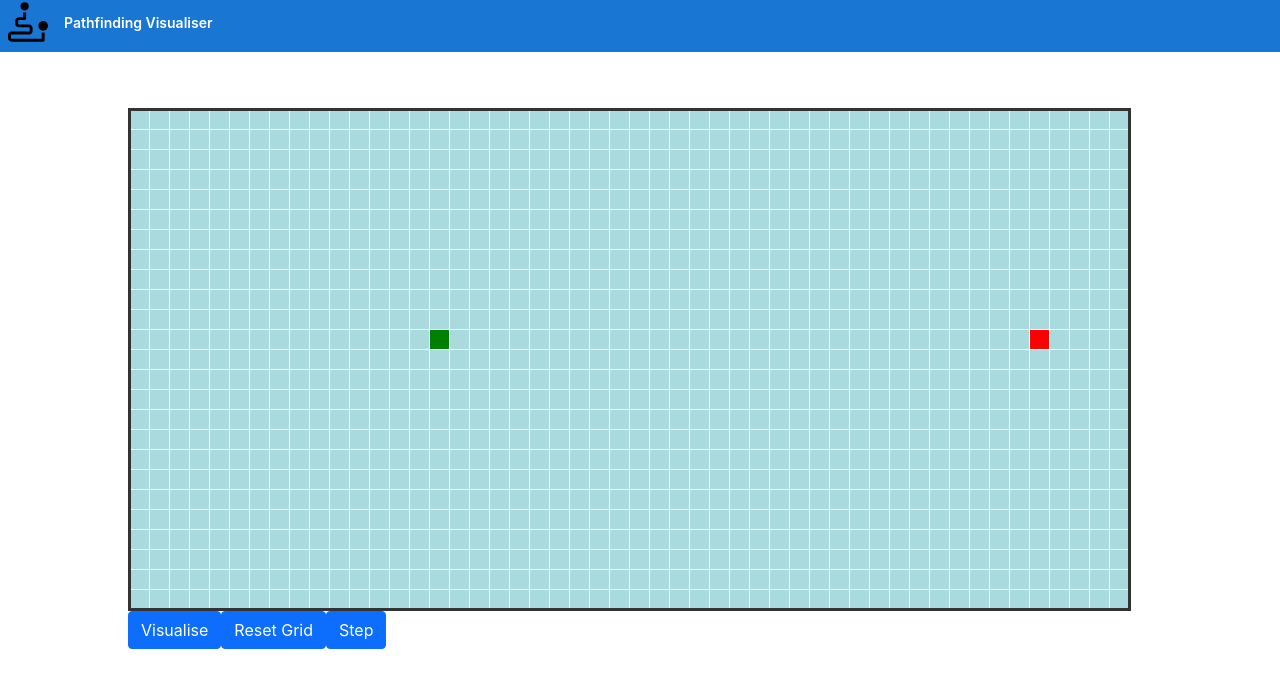
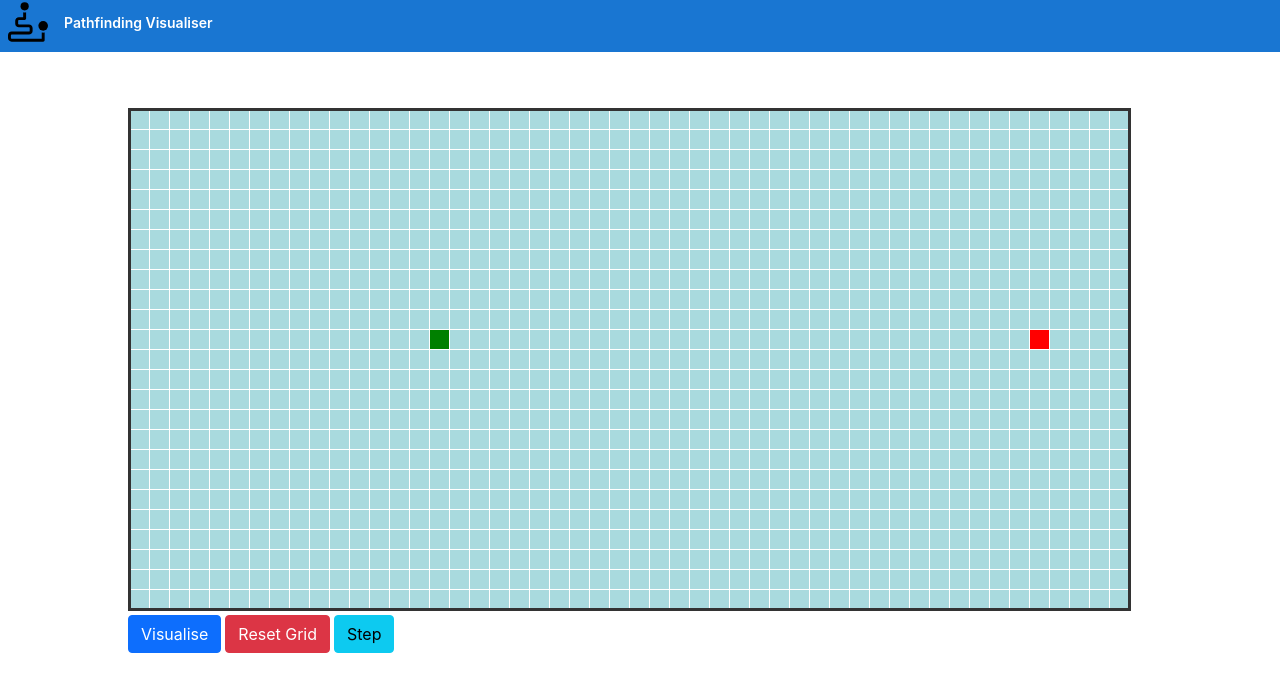
Before and after one commit to Johnjix/PathFinding, an Angular app: page / in a window 1280 px wide. Shown: the top 692 px of the page. Built offline with nearby package versions, Linux system fonts and the light colour scheme.

Commit message:
Bootstrap styling

```diff
--- a/angular.json
+++ b/angular.json
@@ -25,7 +25,9 @@
             ],
             "styles": [
               "node_modules/bootstrap/dist/css/bootstrap.min.css",
-              "src/styles.css"
+              "src/styles.css",
+              "src/styles.scss",
+              "src/spacing.css"
             ],
             "scripts": []
           },
--- a/src/app/pf-visualiser/pf-visualiser.component.html
+++ b/src/app/pf-visualiser/pf-visualiser.component.html
@@ -15,13 +15,13 @@
     </tr>
   </table>
 
-  <button type="button" class="btn btn-primary" (click)="dijkstra()">
+  <button type="button" class="btn btn-primary  mr-1 mt-1" (click)="dijkstra()">
     Visualise
   </button>
-  <button type="button" class="btn btn-primary" (click)="resetCells()">
+  <button type="button" class="btn btn-danger mr-1 mt-1" (click)="resetCells()">
     Reset Grid
   </button>
-  <button type="button" class="btn btn-primary" (click)="animateStep()">
+  <button type="button" class="btn btn-info mt-1" (click)="animateStep()">
     Step
   </button>
 </div>
--- /dev/null
+++ b/src/spacing.css
@@ -0,0 +1,12 @@
+.mr-1 {
+  margin-right: 0.25em;
+}
+.ml-1 {
+  margin-left: 0.25em;
+}
+.mb-1 {
+  margin-bottom: 0.25em;
+}
+.mt-1 {
+  margin-top: 0.25em;
+}
--- a/src/styles.css
+++ b/src/styles.css
@@ -1 +1,5 @@
 /* You can add global styles to this file, and also import other style files */
+/* @import "../node_modules/bootstrap/scss/bootstrap"; */
+/* @import "~bootstrap/dist/css/bootstrap.css"; */
+/* @import "../node_modules/bootstrap/scss/variables";
+@import "../node_modules/bootstrap/scss/mixins"; */
--- /dev/null
+++ b/src/styles.scss
@@ -0,0 +1,3 @@
+@import "../node_modules/bootstrap/scss/bootstrap";
+@import "../node_modules/bootstrap/scss/variables";
+@import "../node_modules/bootstrap/scss/mixins";
```
